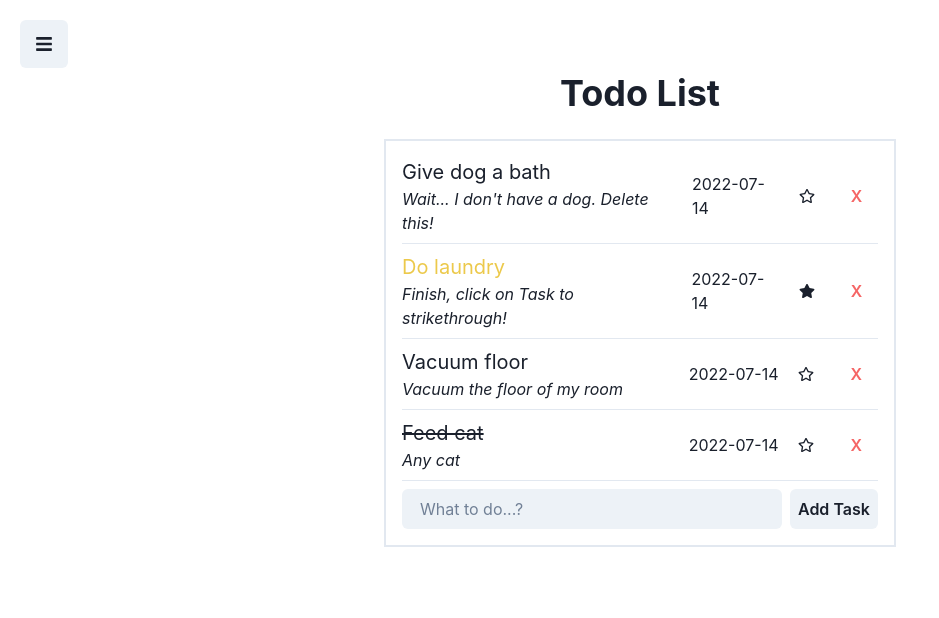
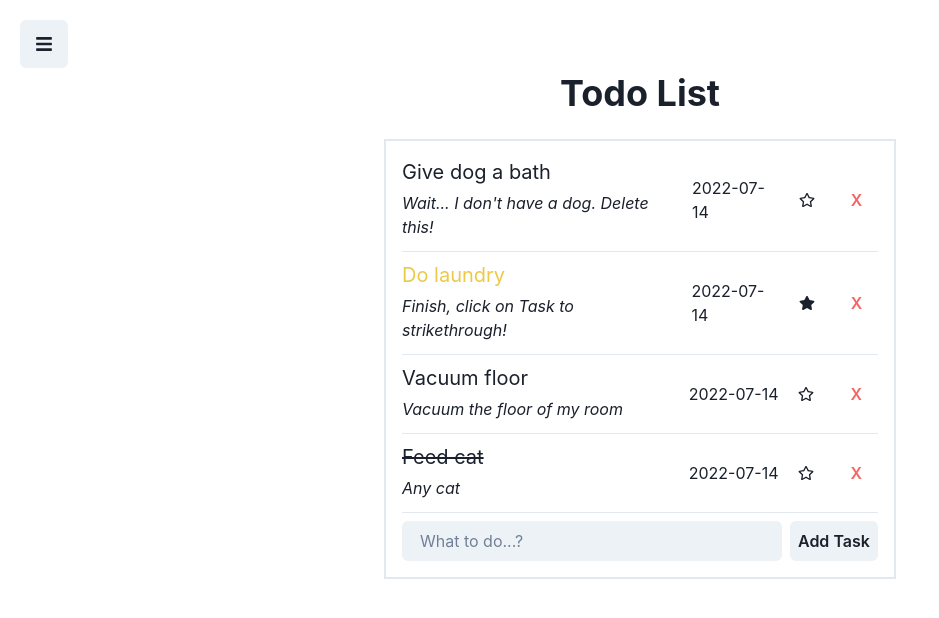
Before and after one commit to Brodypen/todo-app, a React (Create React App) app: page / in a window 1280 px wide. Shown: the top 618 px of the page, without its empty margins (0-939 px from the left). Built offline with nearby package versions, Linux system fonts and the light colour scheme.

Commit message:
Add editable desc and date

```diff
--- a/src/features/Todo/Todo.tsx
+++ b/src/features/Todo/Todo.tsx
@@ -6,9 +6,13 @@ import {
   Text,
   VStack,
   IconButton,
+  EditableInput,
+  EditablePreview,
+  Input,
 } from "@chakra-ui/react";
 import React from "react";
 import { FaRegStar, FaStar } from "react-icons/fa";
+
 type todo = {
   id: number;
   task: string;
@@ -50,10 +54,19 @@ export const Todo = ({
             <Text noOfLines={1}>{todo.task}</Text>
           )}
         </Text>
-        <Text as="i">{todo.desc}</Text>
+        <Editable as="i" defaultValue={todo.desc}>
+          <EditablePreview />
+          <EditableInput />
+        </Editable>
       </VStack>
       <Spacer />
-      <Text noOfLines={2}>{todo.date}</Text>
+      <Editable defaultValue={todo.date}>
+        <EditablePreview />
+        <Input
+          as={EditableInput}
+          type="date"
+        />
+      </Editable>
       <IconButton
         variant="ghost"
         aria-label="Important"
```
